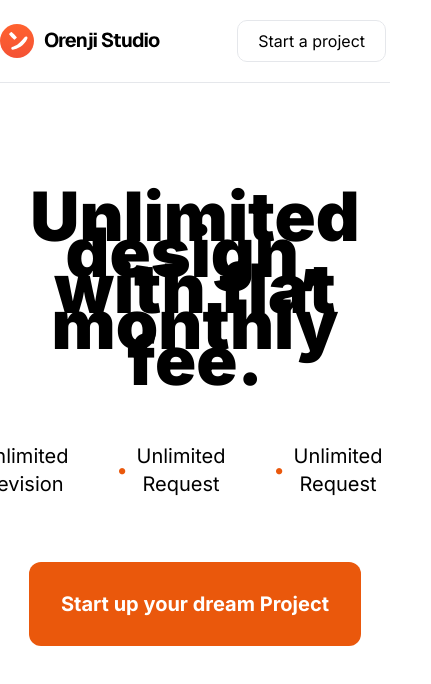
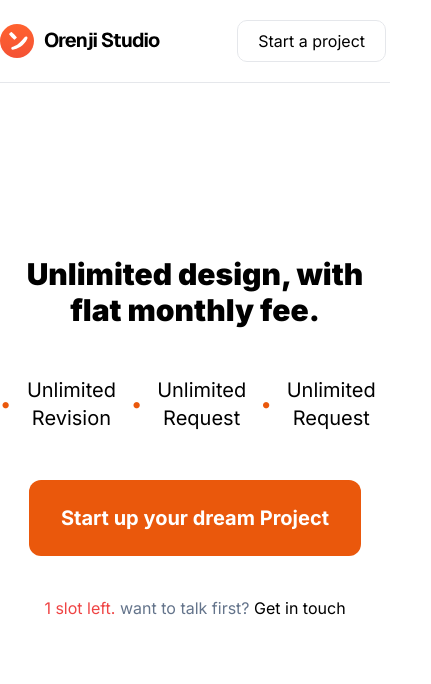
Before and after one commit to juverasworld/spare, a Next.js app: page / in a window 390 px wide. Shown: the top 684 px of the page, 431 px wide, since content can reach past the window. Built offline with nearby package versions, Linux system fonts and the light colour scheme.

Commit message:
did some stuffs though

```diff
--- a/src/app/page.tsx
+++ b/src/app/page.tsx
@@ -17,11 +17,21 @@ export default function Home() {
             />
           </Link>
           <div className="lg:flex hidden  ">
-            <Link className="nav mr-10" href="#pricing">Pricing</Link>
-            <Link className="nav mr-10" href="#Portfolio">Portfolio</Link>
-            <Link className="nav mr-10" href="/about">Why Us</Link>
-            <Link className="nav mr-10" href="/">How it work</Link>
-            <Link className="nav mr-10" href="/FAQ">F.A.Q</Link>
+            <Link className="nav mr-10" href="#pricing">
+              Pricing
+            </Link>
+            <Link className="nav mr-10" href="#Portfolio">
+              Portfolio
+            </Link>
+            <Link className="nav mr-10" href="/about">
+              Why Us
+            </Link>
+            <Link className="nav mr-10" href="/">
+              How it work
+            </Link>
+            <Link className="nav mr-10" href="/FAQ">
+              F.A.Q
+            </Link>
           </div>
 
           <button className="border-[1px] px-5 rounded-[10px] py-2">
@@ -29,37 +39,46 @@ export default function Home() {
           </button>
         </div>
       </nav>
-    <div className="relative font-bold text-center flex flex-col justify-center h-screen items-center ">
-      <div className="text-[68px] leading-[36px] hero">
-
-      Unlimited design, with flat monthly <br className="" />fee.
+      <div className="relative font-bold text-center flex flex-col justify-center lg:h-screen h-auto  items-center pt-64 lg:pt-24 ">
+        <div className="md:text-[68px]  text-[30px]  leading-[36px]  hero">
+          Unlimited design, with flat monthly <br className="xl:flex hidden" />
+          fee.
         </div>
-      <div className="flex items-center justify-center font-normal my-16">
-      <ul className="list-none mr-12">
+        <div className="flex items-center justify-center font-normal my-12">
+          <ul className="list-none lg:mr-12 mr-2 lg:flex inline">
             <li className="relative pl-5 flex text-[20px] leading-[28px] items-center text-[#000]">
-                  <span className="text-[#ea580c] my-2 font absolute left-0">&#8226;</span>
+              <span className="text-[#ea580c] my-2 font absolute left-0">
+                &#8226;
+              </span>
               Unlimited Revision
             </li>
           </ul>
-      <ul className="list-none mr-12">
+          <ul className="list-none lg:mr-12 mr-2 lg:flex inline">
             <li className="relative pl-5 flex text-[20px] leading-[28px] items-center text-[#000]">
-                  <span className="text-[#ea580c] my-2 font absolute left-0">&#8226;</span>
+              <span className="text-[#ea580c] my-2 font absolute left-0">
+                &#8226;
+              </span>
               Unlimited Request
             </li>
           </ul>
-      <ul className="list-none mr-12">
+          <ul className="list-none lg:mr-12 mr-2 lg:flex inline">
             <li className="relative pl-5 flex text-[20px] leading-[28px] items-center text-[#000]">
-                  <span className="text-[#ea580c] my-2 font absolute left-0">&#8226;</span>
+              <span className="text-[#ea580c] my-2 font absolute left-0">
+                &#8226;
+              </span>
               Unlimited Request
             </li>
           </ul>
-
         </div>
-      <div className="relative button">
-
-      <button className="text-[20px]  leading-[28px] bg-[#ea580c] text-[#fff] py-7 px-8 rounded-xl">
+        <div className="relative  ">
+          <button className="text-[20px]  leading-[28px] bg-[#ea580c] text-[#fff] py-6 px-8 rounded-xl">
             Start up your dream Project
           </button>
+          <p className="mt-10">
+            <span className="text-[#ef4444] text-[16px] leading-[24px] font-normal">1 slot left. </span>
+            <span className="text-[#64748b] font-normal">want to talk first? </span>
+            <span className=" text-[16px] leading-[24px] font-normal">Get in touch </span>
+          </p>
         </div>
       </div>
     </main>
```
Lines whose indentation alone changed are shown as unchanged.
